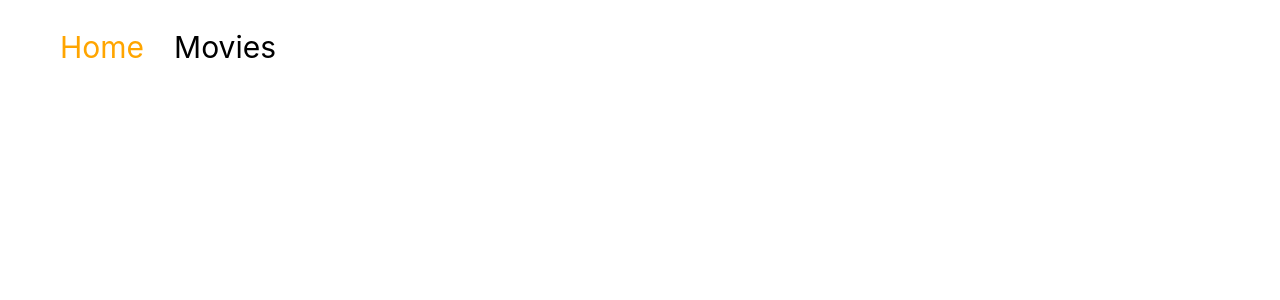
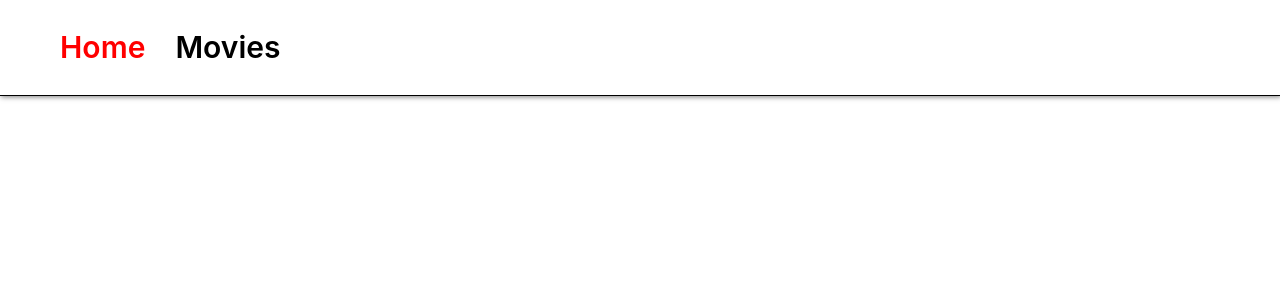
Before and after one commit to annaojdana/goit-react-hw-05-movies, a React (Create React App) app: page / in a window 1280 px wide. Shown: the top 300 px of the page. Built offline with nearby package versions, Linux system fonts and the light colour scheme.

Commit message:
nav style

```diff
--- a/src/components/App.jsx
+++ b/src/components/App.jsx
@@ -8,7 +8,7 @@ const StyledLink = styled(NavLink)`
   color: black;
 
   &.active {
-    color: orange;
+    color: red;
   }
 `;
 
--- a/src/components/App.module.css
+++ b/src/components/App.module.css
@@ -11,10 +11,14 @@
   font-weight: 600;
 }
 .nav {
+  position: sticky;
   font-size: 30px;
   padding: 30px;
+  border-bottom: 1px solid black;
+  box-shadow: 1px 1px 5px rgba(0, 0, 0, .5);
 }
 .link {
   text-decoration: none;
+  font-weight: 600;
   margin-left: 30px;
 }
```
